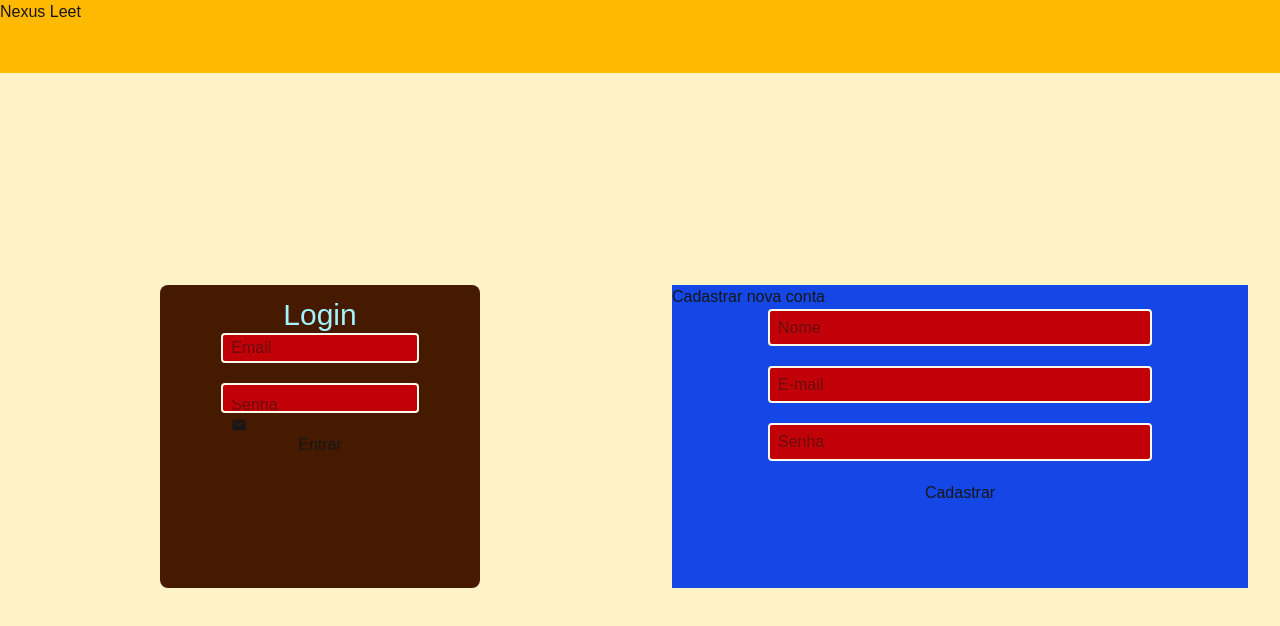
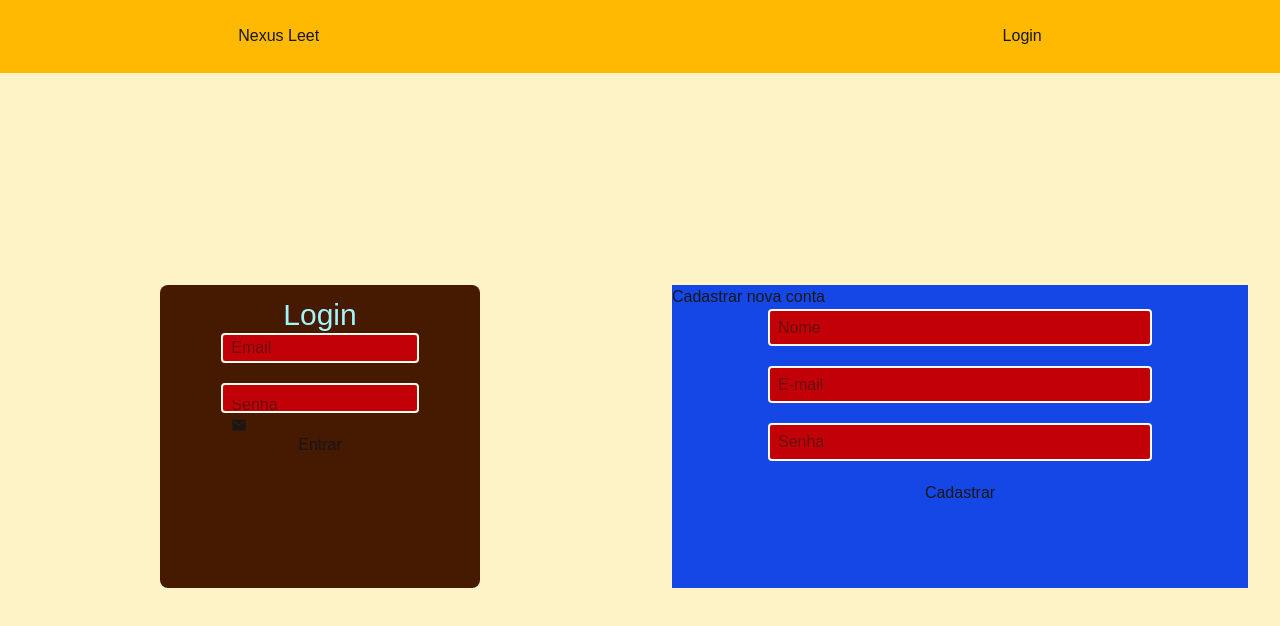
Before and after one commit to gustavocarvalho-ra/NextJs-NexusLeet, a Next.js app: page / in a window 1280 px wide. Shown: the top 626 px of the page. Built offline with nearby package versions, Linux system fonts and the light colour scheme; no server answers.

Commit message:
feat: add session user name in header

```diff
--- a/src/app/components/Header/index.tsx
+++ b/src/app/components/Header/index.tsx
@@ -1,12 +1,29 @@
-"use client"
+// "use client"
+import { getServerSession } from 'next-auth';
 
+import { authOptions } from '@/app/lib/auth';
 import Link from "next/link"
 
-export default function Header() {
+export default async function Header() {
+  const session = await getServerSession(authOptions);
+
+  if (!session) {
+    return (
+      <div className="w-full h-20 bg-amber-400 flex items-center justify-evenly">
+        <Link href={"/"} className="text-amber-600">Nexus Leet</Link>
+        <input />
+        <Link href={"/my-account"}>Login</Link>
+      </div>
+    )
+  }
+
   return (
     <div className="w-full h-20 bg-amber-400">
       <Link href={"/"} className="text-amber-600">Nexus Leet</Link>
-      <div><input /></div>
+      <div>
+        <input />
+        <p>Bem vindo, {session.user?.name}!</p>
+      </div>
     </div>
   )
 }
```
